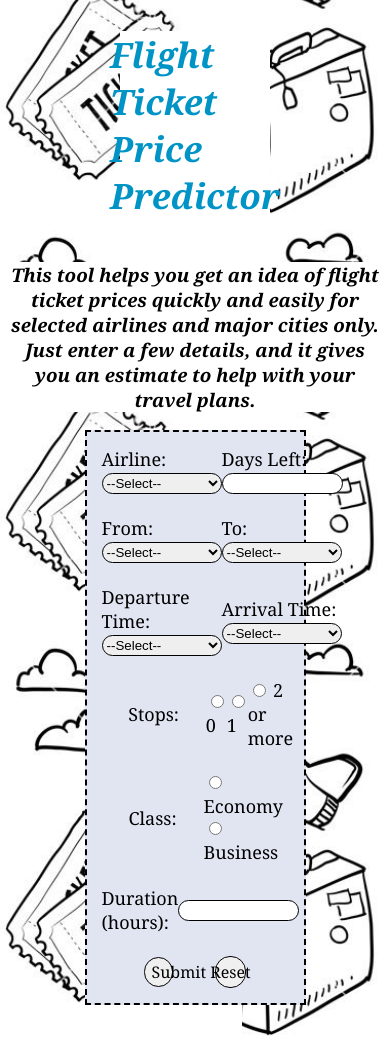
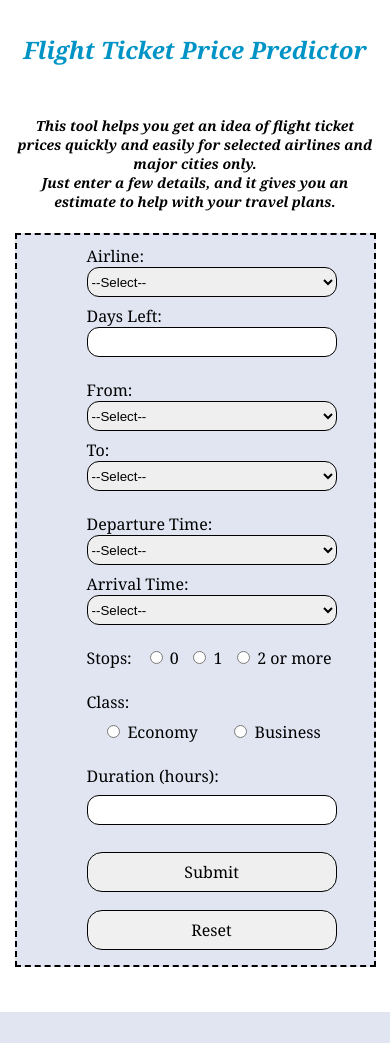
Before and after one commit to Manpreet102005/Airline-Flight, a Flask app: page / in a window 390 px wide. After the commit the page ends 1012 px from the top, so only its background shows below. Run offline with Flask 3, Linux system fonts and the light colour scheme; parts of the project's set-up code (start-up, migrations or seed data) failed here and were passed over.

Commit message:
responsive design

```diff
--- a/static/style.css
+++ b/static/style.css
@@ -1,81 +1,110 @@
 body {
     background-image: url("img.jpg");
-    background-repeat:repeat;
+    background-repeat: repeat;
     background-size: contain;
-    background-position:bottom;
+    background-position: bottom;
     font-family: Cambria, Cochin, Georgia, Times, 'Times New Roman', serif;
+    margin: 0;
+    padding: 10px;
 }
-h1{
+
+* {
+    box-sizing: border-box;
+}
+
+h1 {
     color: #0094C6;
-    font-style:oblique;
+    font-style: oblique;
     background-color: white;
-    font-size:35px;
+    font-size: 35px;
+    width: 40%;
+    display: flex;
+    flex-direction: row;
+    justify-content: center;
+    margin: 20px auto;
+    padding: 10px;
+    text-align: center;
 }
-.body-div{
+
+.body-div {
     display: flex;
     flex-direction: column;
     align-items: center;
-    justify-content:center;
+    justify-content: center;
     height: 100%;
 }
-.form-div{
+
+.form-div {
     display: flex;
     flex-direction: column;
     justify-content: center;
-    border: 2px dashed  black;
-    padding: 15px 15px 15px 15px;
+    border: 2px dashed black;
+    padding: 15px;
     width: 50%;
     background-color: #E1E5F2;
 }
-.row{
+
+.row {
     display: flex;
     flex-direction: row;
     align-items: center;
     justify-content: space-evenly;
 }
-.row6{
+
+.row6 {
     justify-content: space-evenly;
 }
-.stop-radio{
+
+.stop-radio {
     width: 30%;
     display: flex;
     flex-direction: row;
     align-items: center;
     justify-content: space-between;
 }
-.class-radio{
+
+.class-radio {
     width: 31%;
     justify-content: space-between;
+    display: flex;
+    flex-direction: row;
 }
-label{
-    font-size:large;
+
+label {
+    font-size: large;
 }
-select,.numeric_input{
+
+select, .numeric_input {
     width: 120px;
-    height:21px;
-    border: 1px  solid black ;
+    height: 21px;
+    border: 1px solid black;
     border-radius: 12px;
 }
-.numeric_input_last{
+
+.numeric_input_last {
     width: 17%;
 }
-.numeric_input{
+
+.numeric_input {
     width: 115px;
     height: 17px;
 }
-.result{
+
+.result {
     background-color: white;
     display: flex;
     flex-direction: row;
     align-items: start;
     justify-content: center;
-    width:25%;
-    height:30px;
+    width: 25%;
+    height: 30px;
 }
-.error{
+
+.error {
     color: red;
 }
-button,a{
+
+button, a {
     width: 15%;
     height: 30px;
     border: 1px solid black;
@@ -83,30 +112,220 @@ button,a{
     font-family: Cambria, Cochin, Georgia, Times, 'Times New Roman', serif;
     font-size: medium;
 }
-a{
+
+a {
     font-style: normal;
     display: flex;
     align-items: center;
     justify-content: center;
-    color:black;
+    color: black;
     text-decoration: none;
     background-color: #f0f0f0;
 }
-.text{
+
+.text {
     background-color: white;
     font-style: italic;
     position: relative;
     text-align: center;
 }
-.overview{
+
+.overview {
     display: flex;
     flex-direction: column;
     align-items: center;
     justify-content: start;
 }
-h1{
-    width:40%;
-    display: flex;
-    flex-direction: row;
-    justify-content: center;
+@media (max-width: 1024px) {
+    h1 {
+        width: 60%;
+        font-size: 30px;
+    }
+
+    .form-div {
+        width: 70%;
+    }
+
+    .text {
+        font-size: 16px;
+        padding: 10px;
+    }
 }
+
+@media (max-width: 768px) {
+    h1 {
+        font-size: 28px;
+    }
+
+    .form-div {
+        width: 85%;
+        padding: 12px;
+    }
+
+    .row {
+        flex-direction: row;
+        align-items: flex-start;
+        gap: 10px;
+    }
+
+    .row.row4, .row6 {
+        flex-direction: row;
+        align-items: center;
+        justify-content: space-evenly;
+    }
+
+    .stop-radio {
+        width: 60%;
+    }
+
+    .class-radio {
+        width: 50%;
+    }
+
+    select, .numeric_input {
+        width: 150px;
+        height: 25px;
+    }
+
+    .numeric_input_last {
+        width: 150px;
+    }
+
+    .result {
+        position: relative;
+        top:40px;
+        width: 100%;
+        min-height: 40px;
+        display: flex;
+        flex-direction: row;
+        align-items: center;
+        justify-content: center;
+    }
+
+    button, a {
+        width: 120px;
+        height: 35px;
+        margin: 5px;
+    }
+}
+
+@media (max-width: 480px) {
+    body {
+        padding: 5px;
+        background-image: none;
+    }
+
+    h1 {
+        width: 95%;
+        font-size: 24px;
+        padding: 8px;
+    }
+
+    .form-div {
+        width: 95%;
+        padding: 10px;
+    }
+
+    .row {
+        flex-direction: column;
+        align-items: stretch;
+        gap: 8px;
+        position: relative;
+        width:250px;
+        left:60px
+    }
+     .row4{
+        display: flex;
+        flex-direction: column;
+        align-items: center;
+     }
+    .stop-radio,.class-radio {
+        width: 100%;
+        align-items: center;
+        justify-content: space-around;
+    }
+
+    select, .numeric_input {
+        width: 100%;
+        height: 30px;
+        max-width: 250px;
+    }
+
+    .numeric_input_last {
+        width: 100%;
+        max-width: 250px;
+    }
+
+    .result{
+        position: relative;
+        top:0;
+        display: flex;
+        flex-direction: column;
+        justify-content: start;
+        align-items: center;
+        z-index: -1;
+    }
+
+    button, a {
+        width: 400px;
+        max-width: 250px;
+        height: 40px;
+        margin: 5px 0;
+    }
+
+    .text {
+        font-size: 14px;
+        padding: 8px;
+    }
+
+    label {
+        font-size: medium;
+    }
+}
+
+@media (max-width: 375px) {
+    body{
+        background-image: none;
+    }
+    h1 {
+        font-size: 20px;
+    }
+
+    .text {
+        font-size: 12px;
+        padding: 6px;
+    }
+
+    label {
+        font-size:medium;
+    }
+
+    .row{
+        position: relative;
+        width:250px;
+        left:40px
+    }
+    .stop-radio,.class-radio {
+        width: 100%;
+        justify-content: space-around;
+    }
+    button,a{
+        position: relative;
+        left:0px;
+    }
+    .result{
+        position: relative;
+        bottom:30px;
+        display: flex;
+        flex-direction: column;
+        justify-content: start;
+        align-items: center;
+        z-index: -1;
+    }
+}
+@media (max-width:320px){
+    .row{
+        position: relative;
+        left:8px;
+    }
+}
--- a/templates/index.html
+++ b/templates/index.html
@@ -5,7 +5,7 @@
     <meta charset="UTF-8">
     <meta name="viewport" content="width=device-width, initial-scale=1.0">
     <title>Airline Ticket Predictor</title>
-    <link rel="stylesheet" href="static\style.css">
+    <link rel="stylesheet" href="style.css">
 </head>
 
 <body>
```
